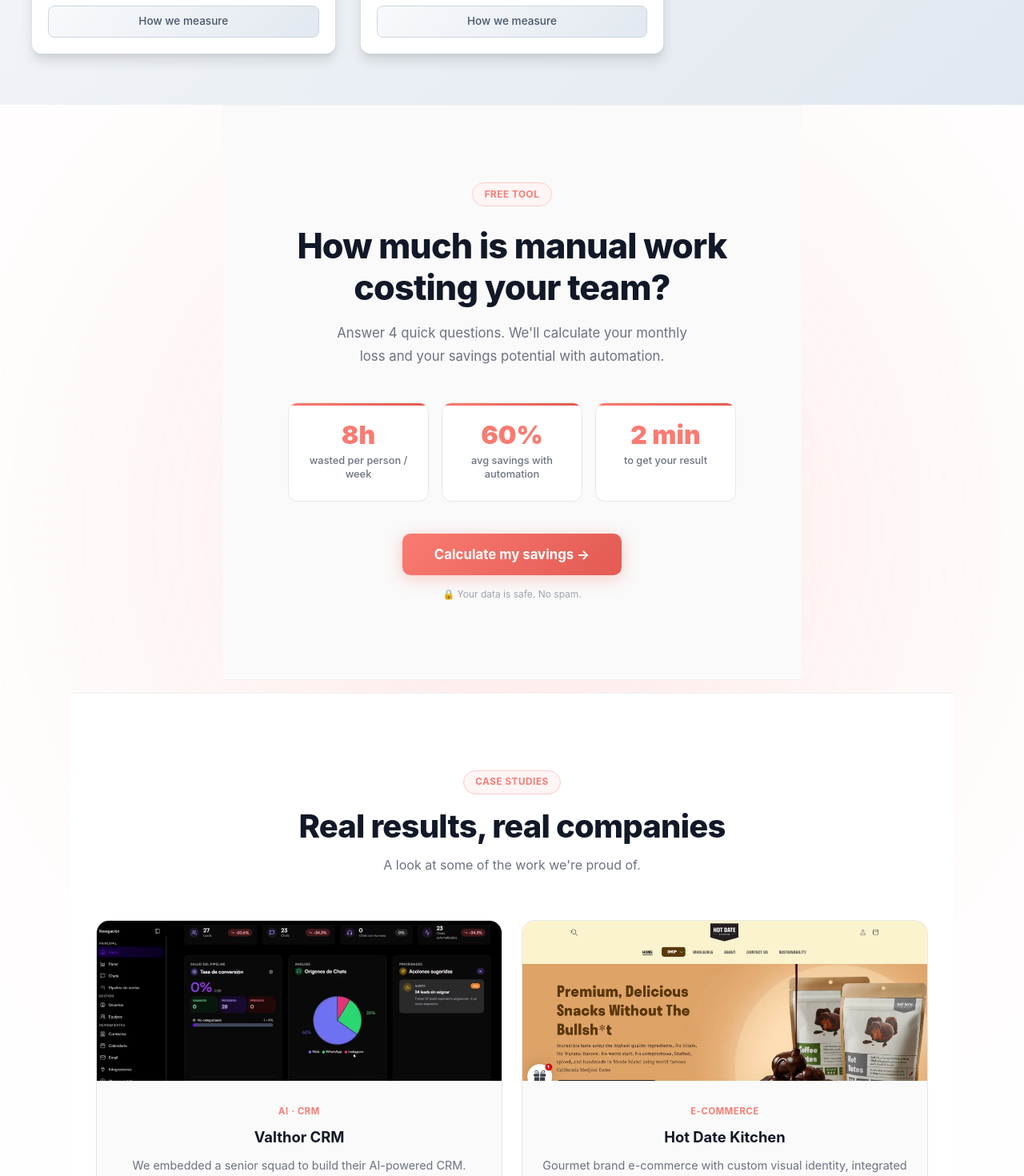
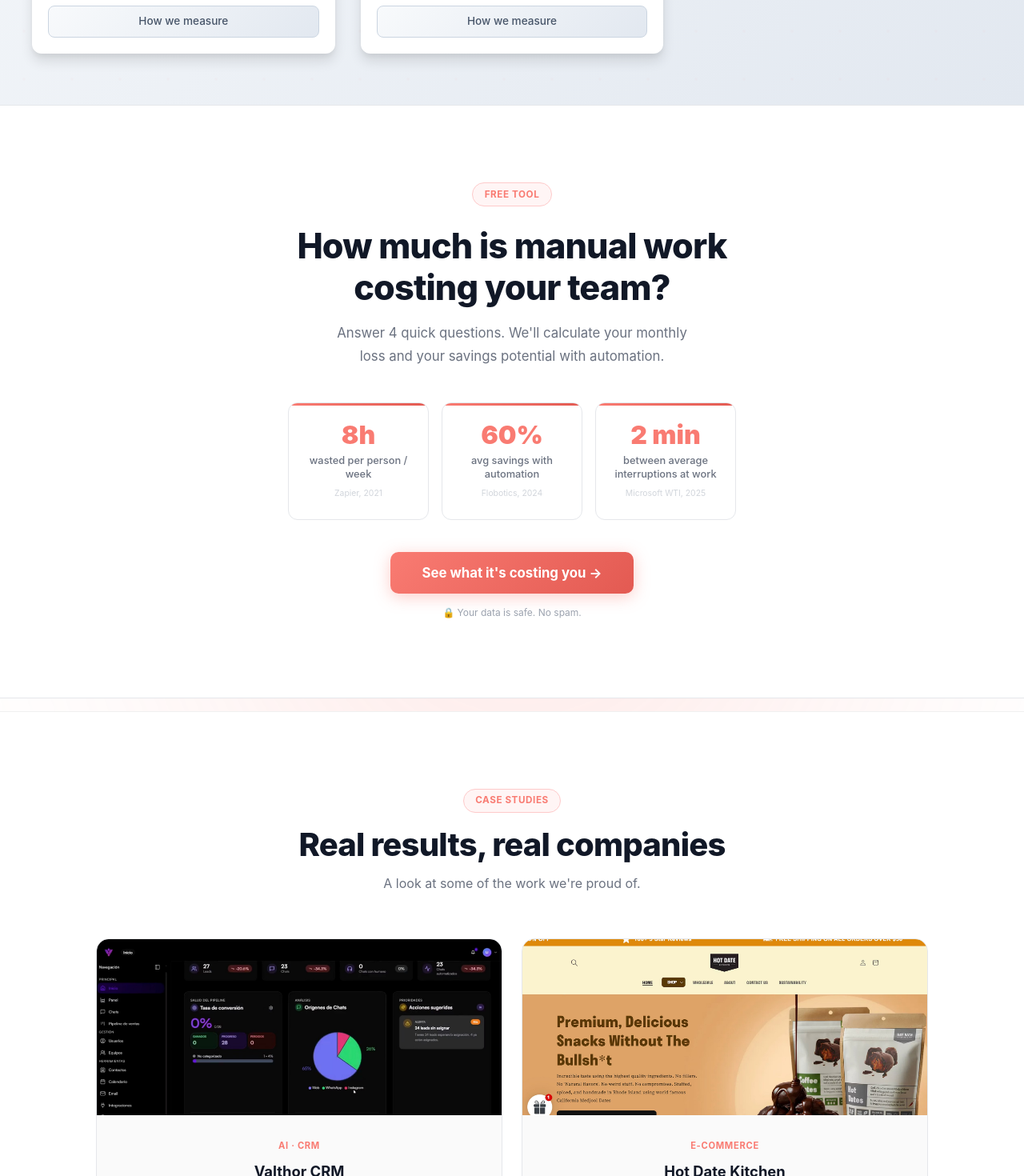
Before and after one commit to sanchezcande/OGH, a Next.js app: page / in a window 1280 px wide. Shown: the part 3220-4690 px from the top of the page at 80% size. Built offline with nearby package versions, Linux system fonts and the light colour scheme.

Commit message:
lots of changes2

```diff
--- a/pages/index.js
+++ b/pages/index.js
@@ -1730,9 +1730,10 @@ export default function HomePage() {
           viewport={{ once: true }}
           transition={{ duration: 0.5 }}
           style={{
-            background: "#fafafa",
-            borderTop: "1px solid #f0f0f0",
-            borderBottom: "1px solid #f0f0f0",
+            width: "100%",
+            background: "white",
+            borderTop: "1px solid #e5e7eb",
+            borderBottom: "1px solid #e5e7eb",
             padding: isMobile ? "4rem 1.5rem" : "6rem 2rem",
             textAlign: "center",
           }}
@@ -1797,9 +1798,9 @@ export default function HomePage() {
               }}
             >
               {[
-                { value: "8h",    labelKey: "calculator.bannerStat1Label" },
-                { value: "60%",   labelKey: "calculator.bannerStat2Label" },
-                { value: "2 min", labelKey: "calculator.bannerStat3Label" },
+                { value: "8h",    labelKey: "calculator.bannerStat1Label", source: "Zapier, 2021" },
+                { value: "60%",   labelKey: "calculator.bannerStat2Label", source: "Flobotics, 2024" },
+                { value: "2 min", labelKey: "calculator.bannerStat3Label", source: "Microsoft WTI, 2025" },
               ].map((stat) => (
                 <div
                   key={stat.value}
@@ -1841,6 +1842,9 @@ export default function HomePage() {
                   >
                     {t(stat.labelKey)}
                   </p>
+                  <p style={{ fontSize: "0.65rem", color: "#d1d5db", marginTop: "0.4rem", fontWeight: 400 }}>
+                    {stat.source}
+                  </p>
                 </div>
               ))}
             </div>
@@ -1886,6 +1890,7 @@ export default function HomePage() {
           viewport={{ once: true }}
           transition={{ duration: 0.5 }}
           style={{
+            width: "100%",
             background: "white",
             borderTop: "1px solid #f0f0f0",
             padding: isMobile ? "4rem 1.5rem" : "6rem 2rem",
@@ -1984,11 +1989,11 @@ export default function HomePage() {
                     e.currentTarget.style.transform = "translateY(0)";
                   }}
                 >
-                  <div style={{ height: "200px", overflow: "hidden" }}>
+                  <div style={{ height: "220px", overflow: "hidden", borderRadius: "14px 14px 0 0" }}>
                     <img
                       src={cs.img}
                       alt={t(cs.titleKey)}
-                      style={{ width: "100%", height: "100%", objectFit: "cover" }}
+                      style={{ width: "100%", height: "100%", objectFit: "cover", objectPosition: "center 30%" }}
                     />
                   </div>
                   <div style={{ padding: "1.5rem" }}>
--- a/src/styles/pagesStyles/HomePages.styles.js
+++ b/src/styles/pagesStyles/HomePages.styles.js
@@ -78,11 +78,7 @@ const buttonHover = keyframes`
 
 export const Container = styled.div`
   position: relative;
-  background: radial-gradient(
-    circle at 50% 50%,
-    ${({ theme }) => theme.colors.backgroundAlt}22,
-    ${({ theme }) => theme.colors.background} 70%
-  );
+  background: ${({ theme }) => theme.colors.background};
   overflow: hidden;
   padding: 40px 0px;
   text-align: center;
```
Also changed, not shown: pages/calculator/index.jsx (+22 -22 lines), src/locales/en/translation.json, src/locales/es/translation.json.
